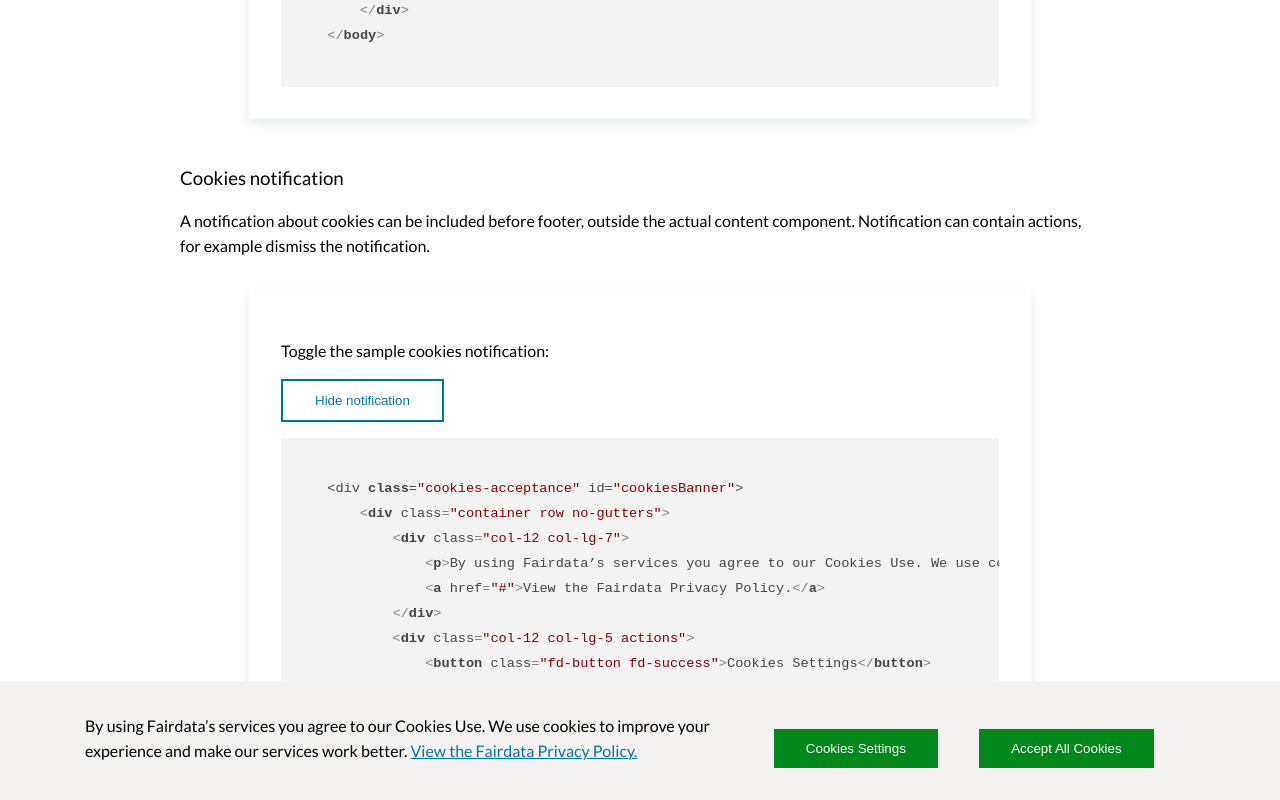
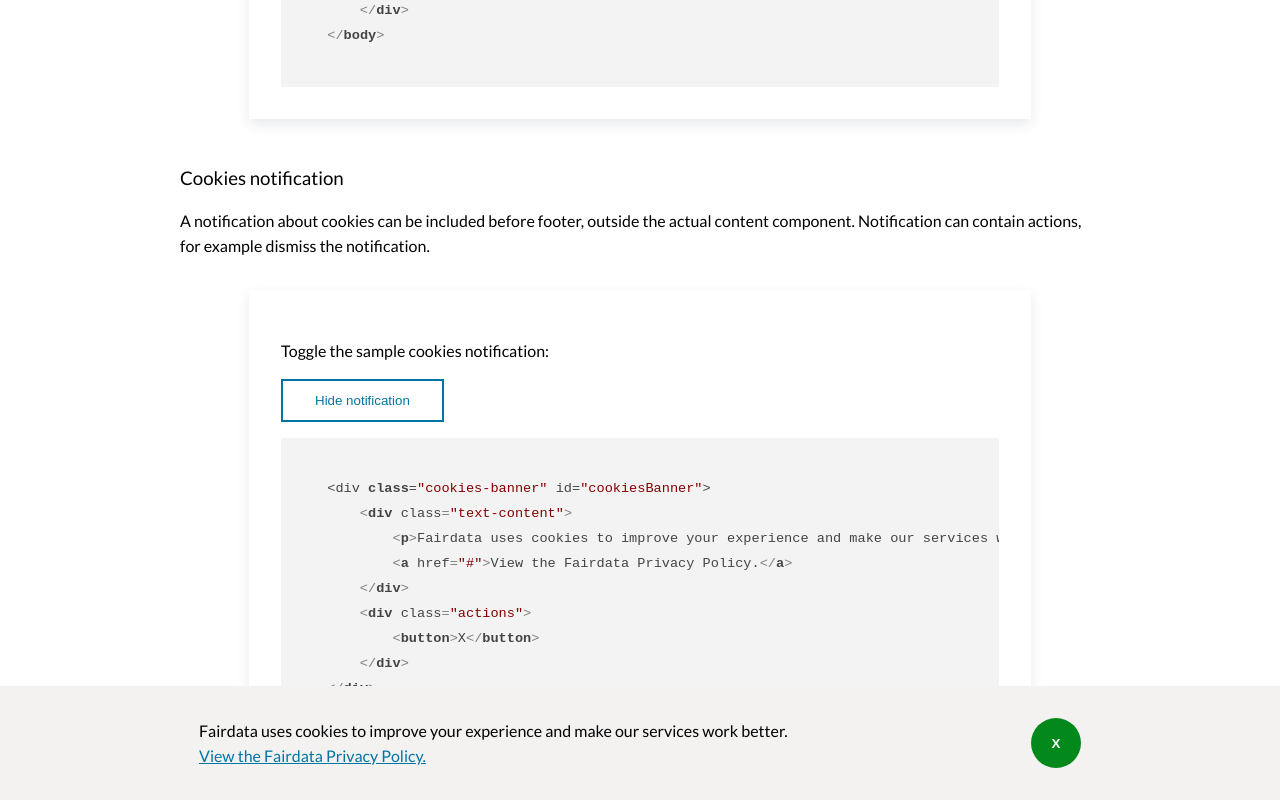
Before and after one commit to CSCfi/fairdata-ui, a website: page docs/index.html in a window 1280 px wide. Both pictures are taken after a click on the button "Show notification". Shown: the part 8830-9630 px from the top of the page. Drawn offline with nearby package versions, Linux system fonts and the light colour scheme.

Commit message:
Update cookies notification and add documentation about favicon

```diff
--- a/docs/index.html
+++ b/docs/index.html
@@ -1,6 +1,6 @@
 <html>
     <head>
-        <link rel="icon" href="assets/favico.ico">
+        <link rel="icon" type="image/png" href="assets/favicon.png">
         <link href="fairdata-docs.css" rel="stylesheet">
         <link rel="stylesheet"
             href="//cdnjs.cloudflare.com/ajax/libs/highlight.js/10.0.0/styles/default.min.css">
@@ -298,20 +298,26 @@
                     <p>Toggle the sample cookies notification:</p>
                     <p><button class="fd-button fd-outline-primary" onclick="toggleCookiesNotification();" id="toggleNotification">Show notification</button></p>
                     <pre><code lang="html">
-    &lt;div class="cookies-acceptance" id="cookiesBanner"&gt;
-        &lt;div class="container row no-gutters"&gt;
-            &lt;div class="col-12 col-lg-7"&gt;
-                &lt;p&gt;By using Fairdata’s services you agree to our Cookies Use. We use cookies to improve your experience and make our services work better.
-                &lt;a href="#"&gt;View the Fairdata Privacy Policy.&lt;/a&gt;
-            &lt;/div&gt;
-            &lt;div class="col-12 col-lg-5 actions"&gt;
-                &lt;button class="fd-button fd-success"&gt;Cookies Settings&lt;/button&gt;
-                &lt;button class="fd-button fd-success"&gt;Accept All Cookies&lt;/button&gt;
-            &lt;/div&gt;
+    &lt;div class="cookies-banner" id="cookiesBanner"&gt;
+        &lt;div class="text-content"&gt;
+            &lt;p&gt;Fairdata uses cookies to improve your experience and make our services work better.&lt;br&gt;
+            &lt;a href="#"&gt;View the Fairdata Privacy Policy.&lt;/a&gt;
+        &lt;/div&gt;
+        &lt;div class="actions"&gt;
+            &lt;button&gt;X&lt;/button&gt;
         &lt;/div&gt;
     &lt;/div&gt;
                     </code></pre>
                 </div>
+
+                <a class="title" name="favicon" href="#favicon"><h2>Favicon</h2></a>
+                <hr />
+                <p>Fairdata component library includes a favicon to be used in all services utilizing the common Fairdata styles.</p>
+                <div class="example-container ">
+                    <p>Bellow is 256x256 px PNG version of the favicon</p>
+                    <a href="assets/favicon.png" download><img src="assets/favicon.png" alt="Fairdata favicon"></a>
+                </div>
+
                 <a class="title" name="colors" href="#colors"><h2>Colors</h2></a>
                 <hr />
                 <p>Colors and different variations used in Fairdata styles are listed bellow:</p>
@@ -327,19 +333,6 @@
                         <div class="color fd-primary-light" onclick="window.getSelection().selectAllChildren(this);">#e9f8ff</div>
                         <div class="color fd-success-light" onclick="window.getSelection().selectAllChildren(this);">#eaffee</div>
                         <div class="color fd-danger-light" onclick="window.getSelection().selectAllChildren(this);">#FDEFEF</div>
-                    </div>
-                </div>
-            </div>
-
-            <div class="cookies-acceptance" id="cookiesBanner">
-                <div class="container row no-gutters">
-                    <div class="col-12 col-lg-7">
-                        <p>By using Fairdata’s services you agree to our Cookies Use. We use cookies to improve your experience and make our services work better.
-                        <a href="#">View the Fairdata Privacy Policy.</a>
-                    </div>
-                    <div class="col-12 col-lg-5 actions">
-                        <button class="fd-button fd-success">Cookies Settings</button>
-                        <button class="fd-button fd-success">Accept All Cookies</button>
                     </div>
                 </div>
             </div>
@@ -373,6 +366,15 @@
                     </div>
                 </div>
             </div>
+            <div class="cookies-banner" id="cookiesBanner">
+                <div class="text-content">
+                    <p>Fairdata uses cookies to improve your experience and make our services work better.<br>
+                    <a href="#">View the Fairdata Privacy Policy.</a>
+                </div>
+                <div class="actions">
+                    <button>X</button>
+                </div>
+            </div>
         </div>
     </body>
 </html>
--- a/scss/components/_cookies_notification.scss
+++ b/scss/components/_cookies_notification.scss
@@ -1,32 +1,36 @@
-.cookies-acceptance {
+.cookies-banner {
     display: none;
-    justify-content: center;
-    align-content: center;
     position: fixed;
 	bottom: 0;
     left: 0;
     width: 100%;
+    z-index: 999;
     background-color: #F3F2F1;
-    padding: 2rem 3rem;
-    z-index: 2;
+    padding: 1rem 3rem;
+    align-items: center;
+    justify-content: center;
 
-    p {
-        margin: 0;
-    }
+    .actions { flex-grow: 0; }
 
-    .actions {
-        display: flex;
-        flex-direction: row;
-        align-items: center;
-        justify-content: space-evenly;
-
-        @media only screen and (max-width: 576px) {
-            flex-direction: column;
-            align-items: initial;
+    .text-content {
+        flex-grow: 3;
+        max-width: 800px;
+        margin-right: 2rem;
     }
 
     button {
-            margin: 1rem 0 0 0;
+        border: 0;
+        width: 50px;
+        height: 50px;
+        font-weight: bold;
+        text-align: center;
+        cursor: pointer;
+        color: white;
+        border-radius: 50%;
+        background-color: map-get($fd-colors, "success");
+        transition: background-color .1s linear;
+        &:hover{
+          background-color: darken(map-get($fd-colors, "success"), 10);
         }
     }
 }
```
Also changed, not shown: dist/fairdata.css, docs/assets/favicon.png (added), docs/fairdata-docs.css. Lines whose indentation alone changed are shown as unchanged.
